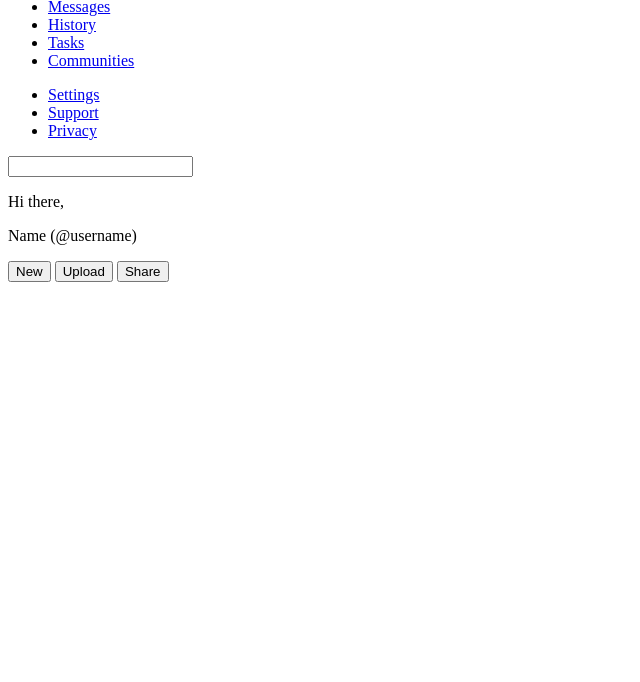
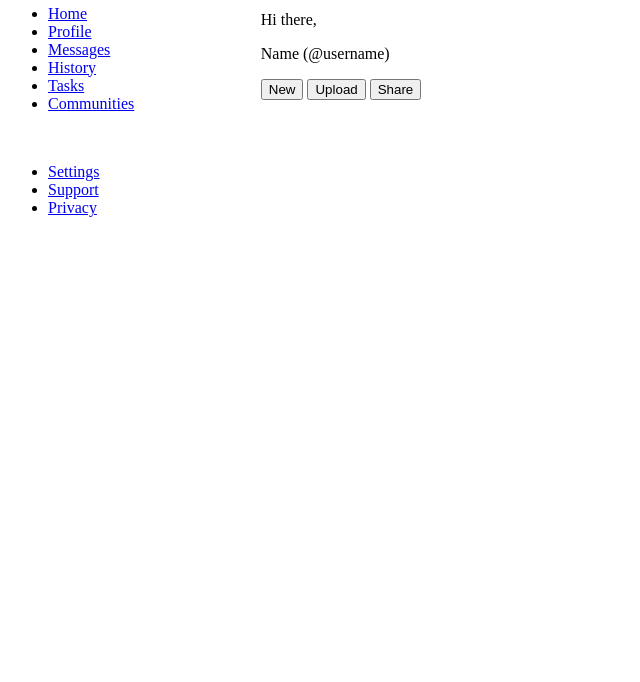
Before and after one commit to aapujji/admin-dashboard-ui, a plain HTML site: page index.html in a window 1280 px wide. Shown: the part 118-800 px from the top of the page, without its empty margins (0-640 px from the left). Drawn offline with Linux system fonts and the light colour scheme.

Commit message:
added some basic layout using css

```diff
--- a/css/style.css
+++ b/css/style.css
@@ -0,0 +1,23 @@
+:root {
+    --blue: #1a92d3;
+    --lightgrey: #e2e8f0;
+    --yellow: #f0b42a;
+}
+
+.container {
+    display: grid;
+    grid-template-columns: 1fr 4fr;
+    grid-template-rows: 1fr auto;
+}
+
+.sidebar {
+    display: grid;
+    grid-template-columns: 1fr;
+    grid-row-start: 1;
+    grid-row-end: span 2;
+}
+
+.header {
+    display: grid;
+    grid-template-rows: 1fr 1fr;
+}
--- a/index.html
+++ b/index.html
@@ -1,7 +1,7 @@
 <!DOCTYPE html>
 <html lang="en">
 <head>
-    <link rel="stylesheet" href="./css/styles.css">
+    <link rel="stylesheet" href="./css/style.css">
     <meta charset="UTF-8">
     <meta name="viewport" content="width=device-width, initial-scale=1.0">
     <title>Document</title>
```
